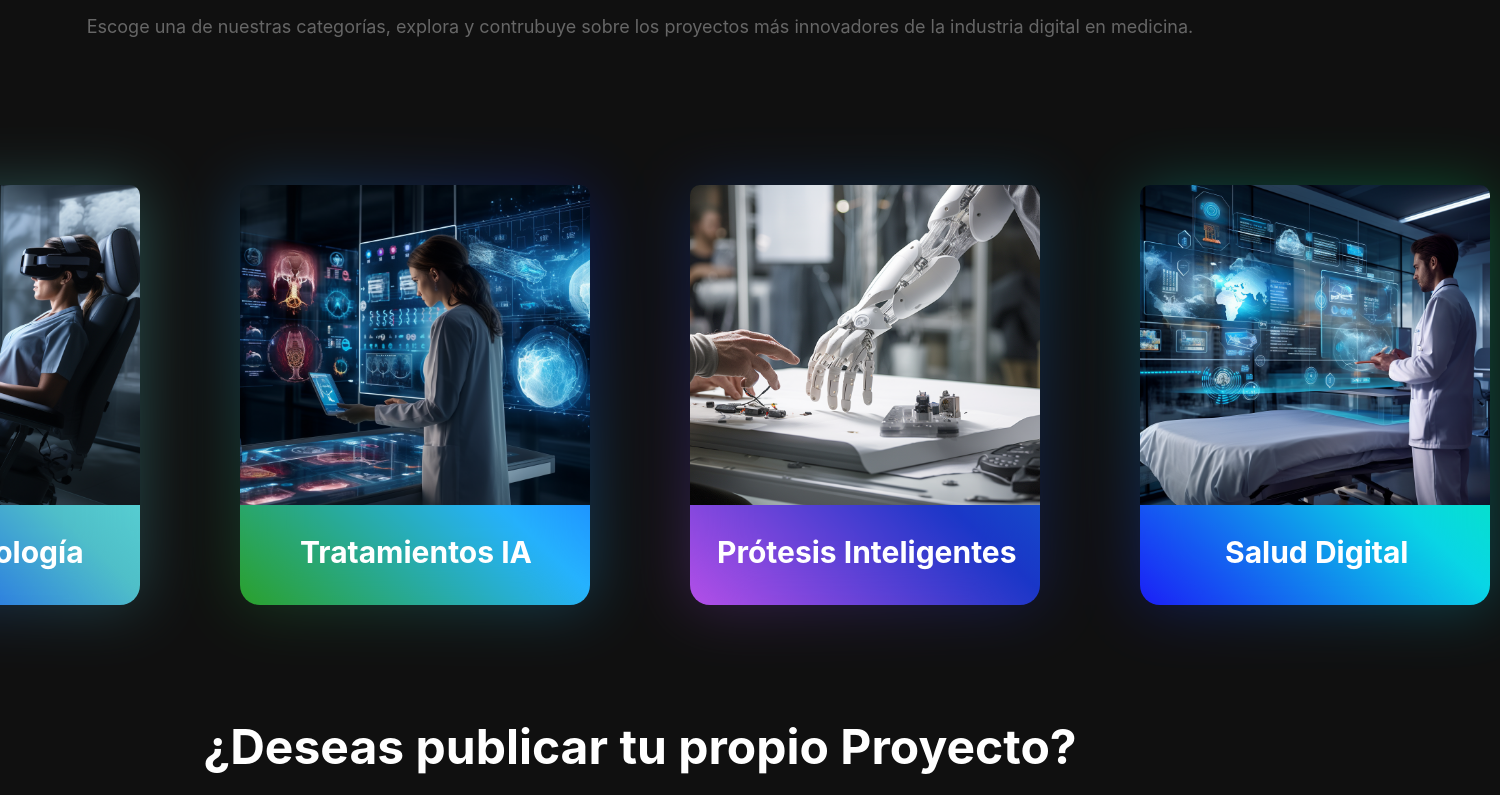
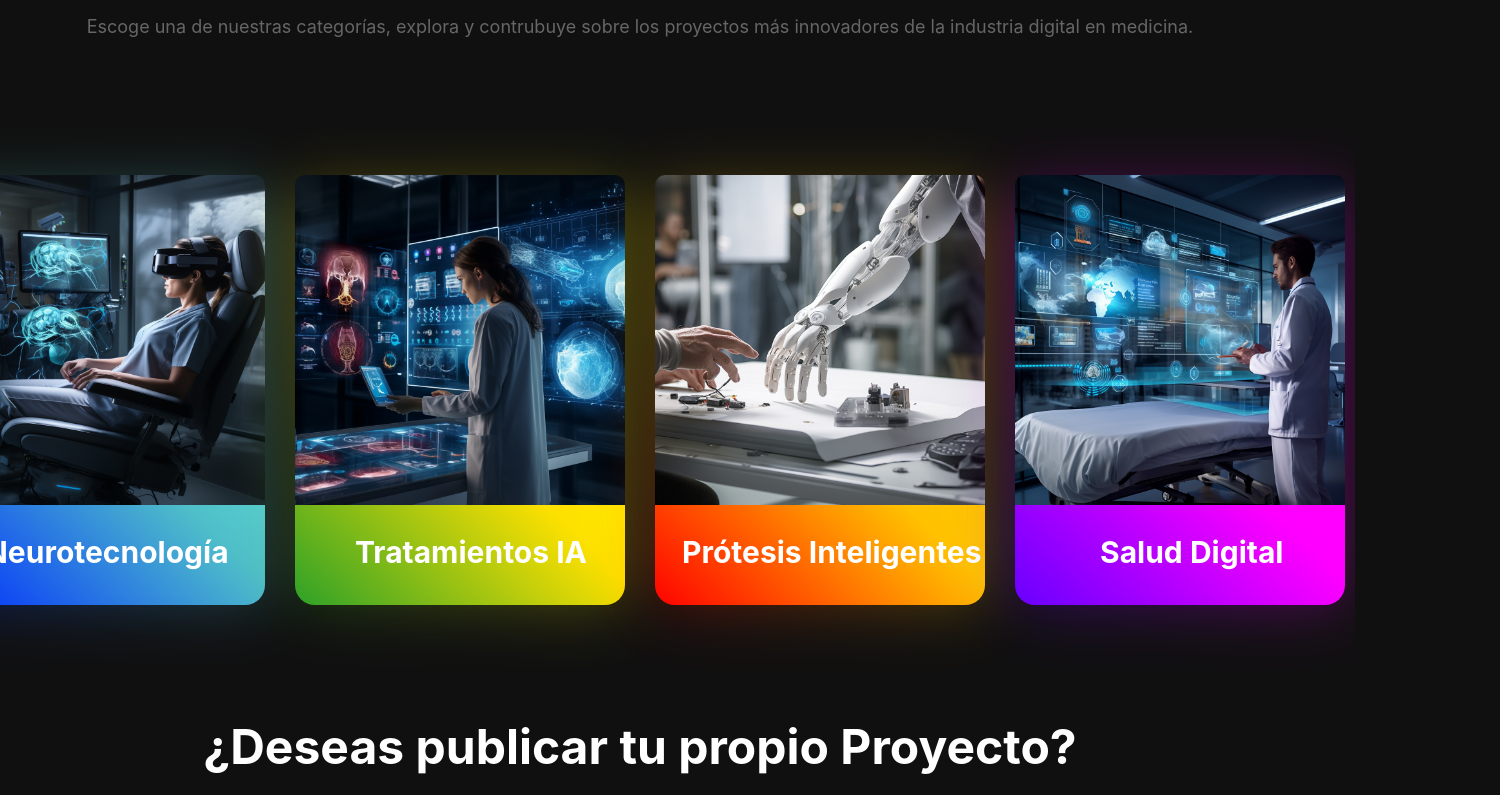
Before and after one commit to DiegoK36/Cytech, a React (Create React App) app in the folder cytech-app/: page /categorias in a window 1280 px wide. Shown: the part 243-1038 px from the top of the page, 1500 px wide, since content can reach past the window. Built offline with nearby package versions, Linux system fonts and the light colour scheme.

Commit message:
css cards cambiado y navbar actualizado

```diff
--- a/cytech-app/src/components/Navbar.js
+++ b/cytech-app/src/components/Navbar.js
@@ -50,7 +50,6 @@ function Navbar() {
                 <a href="/"><FontAwesomeIcon icon={faHome} /> Inicio</a>
                 <a href="/categorias"><FontAwesomeIcon icon={faProjectDiagram} /> Proyectos</a>
                 <a href="/"><FontAwesomeIcon icon={faUsers} /> Sobre Nosotros</a>
-                <a href="/"><FontAwesomeIcon icon={faQuestionCircle} /> Soporte</a>
             </div>
 
             {/* Botones de inicio de sesión y registro a la derecha */}
--- a/cytech-app/src/css/Categoria.css
+++ b/cytech-app/src/css/Categoria.css
@@ -143,7 +143,7 @@ p {
     display: flex;
     justify-content: center;
     align-items: center;
-    gap: 100px;
+    gap: 30px;
     text-align: center;
 }
 
@@ -157,7 +157,7 @@ p {
     position: relative;
     text-align: center;
     margin-top: 70px;
-    width: 350px;
+    width: 330px;
     height: 414px;
     transition: 200ms;
 }
@@ -196,34 +196,34 @@ p {
 }
 
 .card-color-2 {
-    background: linear-gradient(43deg, rgb(43, 160, 41) 0%, rgb(38, 179, 255) 46%, rgb(0, 34, 255) 100%);
+    background: linear-gradient(43deg, rgb(43, 160, 41) 0%, rgb(255, 225, 0)  46%, rgb(255, 255, 0)  100%);
 }
 
 .card-color-2::before {
-    background: linear-gradient(43deg, rgb(43, 160, 41) 0%, rgb(38, 179, 255) 46%, rgb(0, 34, 255) 100%);
+    background: linear-gradient(43deg, rgb(43, 160, 41) 0%, rgb(255, 225, 0)  46%, rgb(255, 255, 0) 100%);
 }
 
 .card-color-3 {
-    background: linear-gradient(43deg, rgb(181, 80, 232) 0%, rgb(25, 54, 199) 46%, rgb(11, 152, 213) 100%);
+    background: linear-gradient(43deg, rgb(255, 0, 0)0%, rgb(255, 196, 0) 46%, rgb(255, 196, 0) 100%);
 }
 
 .card-color-3::before {
-    background: linear-gradient(43deg, rgb(181, 80, 232) 0%, rgb(25, 54, 199) 46%, rgb(11, 152, 213) 100%);
+    background: linear-gradient(43deg, rgb(255, 0, 0) 0%, rgb(255, 196, 0) 46%, rgb(255, 196, 0) 100%);
 }
 
 .card-color-4 {
-    background: linear-gradient(43deg, rgb(28, 28, 247) 0%, rgb(9, 215, 230) 46%, rgb(0, 255, 115) 100%);
+    background: linear-gradient(43deg, rgb(102, 0, 255) 0%, rgb(255, 0, 255) 46%, rgb(255, 0, 255) 100%);
 }
 
 .card-color-4::before {
-    background: linear-gradient(43deg, rgb(28, 28, 247) 0%, rgb(9, 215, 230) 46%, rgb(0, 255, 115) 100%);
+    background: linear-gradient(43deg, rgb(102, 0, 255) 0%, rgb(255, 0, 255) 46%, rgb(255, 0, 255) 100%);
 }
 
 
 
 .card-image {
     width: 100%;
-    height: 320px;
+    height: auto;
     object-fit: cover;
     border-radius: 20px 20px 0 0;
     margin-bottom: 90px;
--- a/cytech-app/src/css/Crear.css
+++ b/cytech-app/src/css/Crear.css
@@ -3,7 +3,6 @@
     justify-content: center;
     align-items: center;
     flex-direction: column;
-    width: auto;
     position: relative;
     width: 100%;
     height: 100vh;
@@ -165,11 +164,10 @@ input::file-selector-button {
 .card1 {
     width: 100%;
     height: 44px;
-    background: #171717;
+    background: #212121;
     display: flex;
     justify-content: center;
     align-items: center;
-    box-shadow: 0px 0px 3px 1px #00000088;
     cursor: pointer;
     overflow: hidden;
     position: relative;
@@ -178,7 +176,7 @@ input::file-selector-button {
 
 .card1 .content {
     border-radius: 50px;
-    background: #171717;
+    background: #212121;
     width: calc(100% - 25px);
     height: 20px;
     z-index: 1;
--- a/cytech-app/src/views/Crear.js
+++ b/cytech-app/src/views/Crear.js
@@ -4,17 +4,15 @@ import '../css/Crear.css';
 const Crear = () => {
   return (
     <div className='crear-body'>
-      <div className='volver-container1'>
-                <a href="/">
-                <svg role="presentation" aria-hidden="true" viewBox="0 0 28 28" className='volver1'>
+      <div className="crear-container">
+        <div className='volver-container'>
+            <a href="/">
+              <svg role="presentation" aria-hidden="true" viewBox="0 0 28 28" className='volver'>
                 <path d="M11.5 25.2c1.1 0 1.8-.8 1.8-1.7 0-.5-.2-1-.6-1.3L9.5 19 6 15.6l3.2.2h16.6c1.1 0 1.9-.7 1.9-1.8s-.8-1.8-1.9-1.8H9.2l-3.2.2 3.6-3.3 3.2-3.2c.3-.3.6-.8.6-1.3 0-1-.7-1.7-1.8-1.7-.4 0-.9.2-1.3.6L1 12.6c-.4.4-.6.9-.6 1.4s.2 1 .6 1.3l9.3 9.3c.3.4.8.6 1.2.6z" fill='white'></path>
               </svg>
-
-                <h3>  Volver</h3>
-                </a>
-              </div>
-      <div className="crear-container">
-        <h2> Crea un nuevo <span className='degradado'>Proyecto</span></h2>
+            </a>
+            <h2> Crea tu <span className="title">Proyecto</span></h2>
+          </div>
         <div>
             <form className="crear-form">
               <div className='column'>
```
